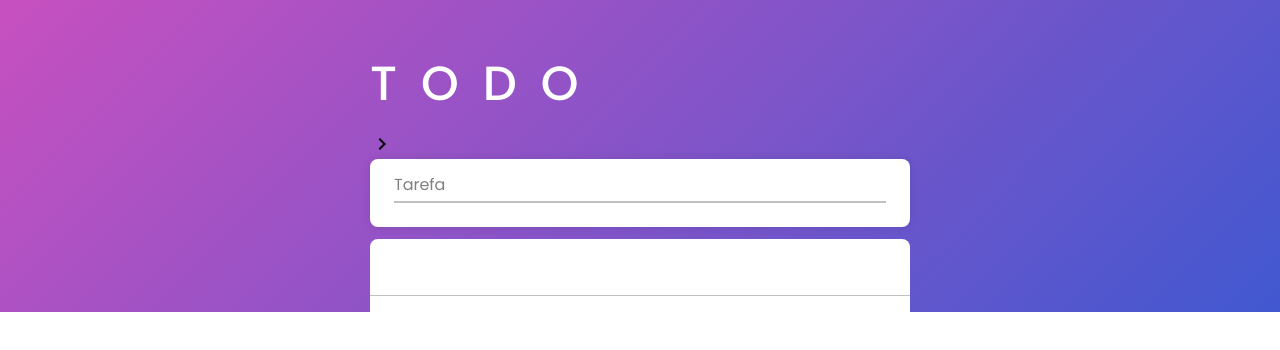
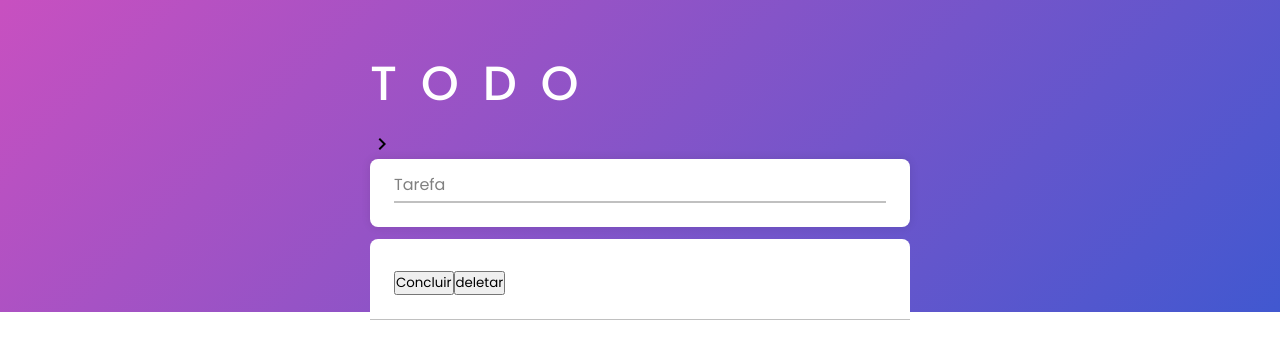
Before and after one commit to danielcarlos-s/todoCheck, a plain HTML site: page index.html in a window 1280 px wide. Both pictures are taken after a click on the element "chevron_right". Drawn offline with Linux system fonts and the light colour scheme.

Commit message:
Function del
Função de deletar tarefa

```diff
--- a/css/style.css
+++ b/css/style.css
@@ -91,6 +91,13 @@ body {
     border-bottom: 1px solid silver;
 }
 
+.check-button{
+
+}
+
+.done{
+    text-decoration: line-through ;
+}
 
 /* MAIN--------------------- */
 main {
--- a/js/task.js
+++ b/js/task.js
@@ -1,3 +1,5 @@
+(() => {
+
     const criarTarefa = (evento) => {
 
         evento.preventDefault()
@@ -13,10 +15,54 @@ const criarTarefa = (evento) => {
 
         tarefa.innerHTML = conteudo
 
+        tarefa.appendChild(BotaoConclui())
+        tarefa.appendChild(BotaoDeleta())
         lista.appendChild(tarefa)
         input.value = ""
     }
 
-const novaTarefa = document.querySelector('[data-form-button]') //Variável constante recebendo
+    const novaTarefa = document.querySelector('[data-form-button]')
 
     novaTarefa.addEventListener('click', criarTarefa)
+
+    const BotaoConclui = () => {
+        const botaoConclui = document.createElement('button')
+
+        botaoConclui.classList.add('check-button')
+        botaoConclui.innerText = 'Concluir'
+
+        botaoConclui.addEventListener('click', concluirTarefa)
+
+        return botaoConclui
+    }
+
+    //riscando a tarefa concluída
+
+    const concluirTarefa = (evento) => {
+        const botaoConclui = evento.target
+
+        const tarefaCompleta = botaoConclui.parentElement
+
+        tarefaCompleta.classList.toggle('done')
+    }
+
+    const BotaoDeleta = () => {
+        const botaoDeleta = document.createElement('button')
+
+        botaoDeleta.innerText = 'deletar'
+        botaoDeleta.addEventListener('click', deletarTarefa)
+
+        return botaoDeleta
+    }
+
+    const deletarTarefa = (evento) => {
+        const botaoDeleta = evento.target
+
+        const tarefaCompleta = botaoDeleta.parentElement
+
+        tarefaCompleta.remove()
+
+        return botaoDeleta
+    }
+
+})()
```
Lines whose indentation alone changed are shown as unchanged.
